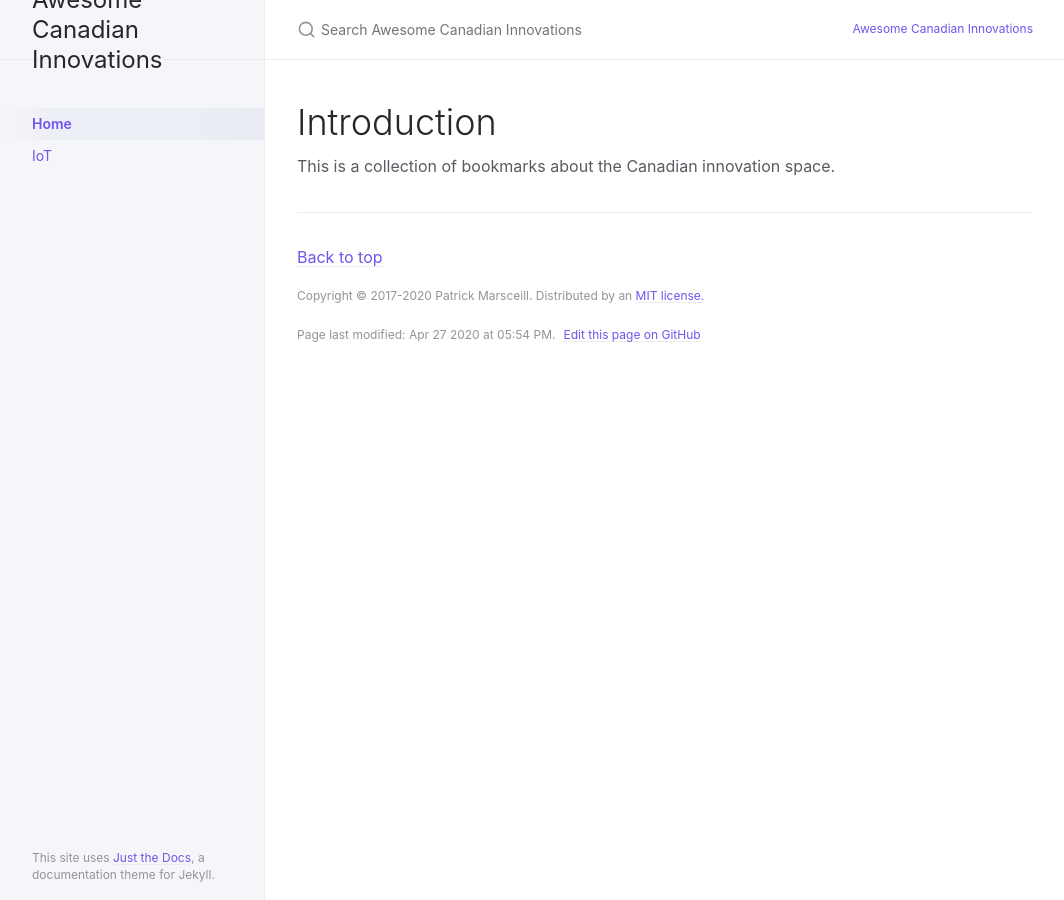
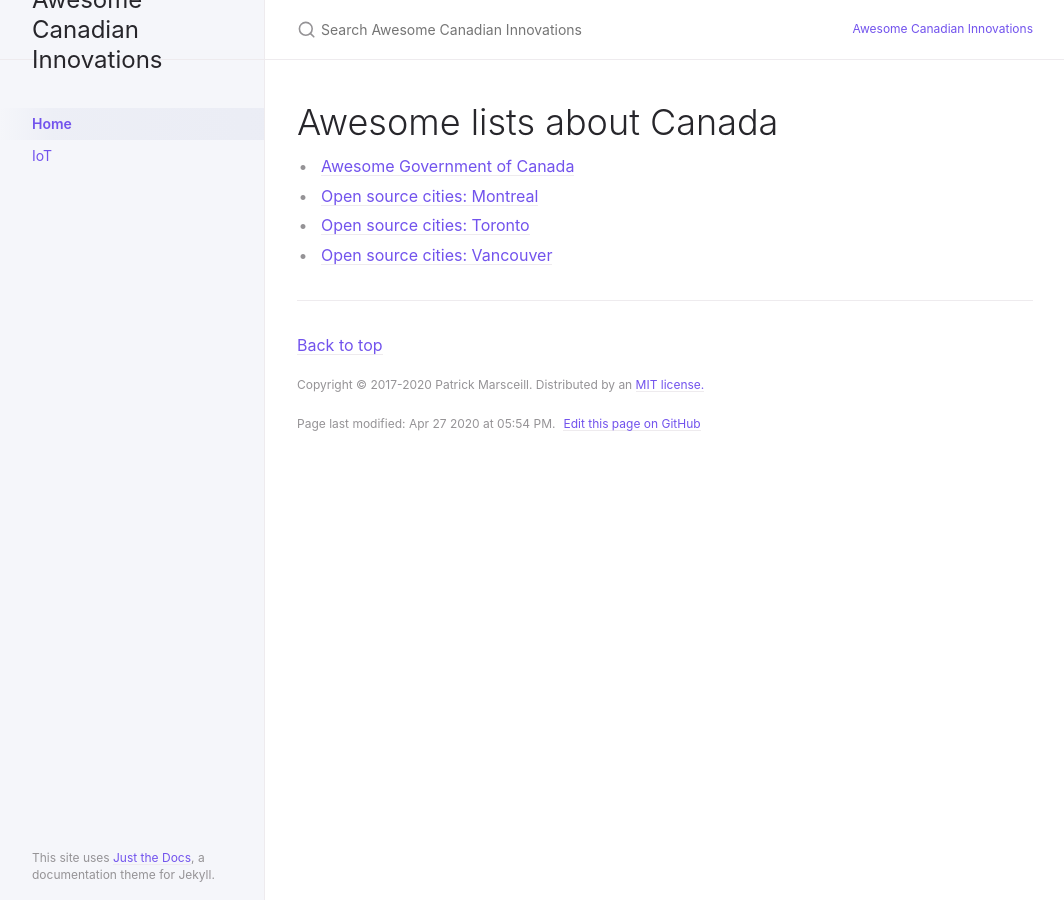
Before and after one commit to Mechatronics3D/Awesome-Canadian-Innovation, a Jekyll site: the page built from index.md, in a window 1280 px wide. Shown: the whole page, without its empty margins (107-1171 px from the left). Built offline with Jekyll 4.4.1, drawn with Linux system fonts in a browser that asks for light colours.

Commit message:
Update index.md

```diff
--- a/index.md
+++ b/index.md
@@ -7,6 +7,9 @@ permalink: /
 last_modified_date: 2020-04-27T17:54:08+0000
 ---
 
-# Introduction
+# Awesome lists about Canada
 
-This is a collection of bookmarks about the Canadian innovation space.
+* [Awesome Government of Canada](https://github.com/swill/awesome-gc)
+* [Open source cities: Montreal](https://github.com/opensourcecities/montreal)
+* [Open source cities: Toronto](https://github.com/opensourcecities/toronto)
+* [Open source cities: Vancouver](https://github.com/opensourcecities/vancouver)
```
